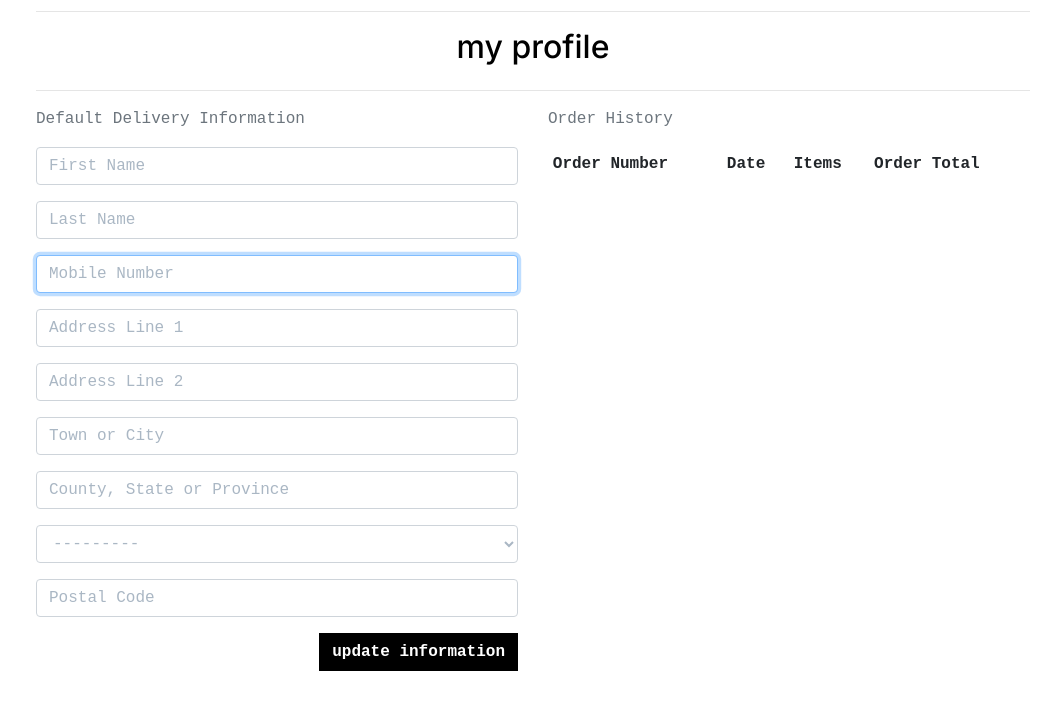
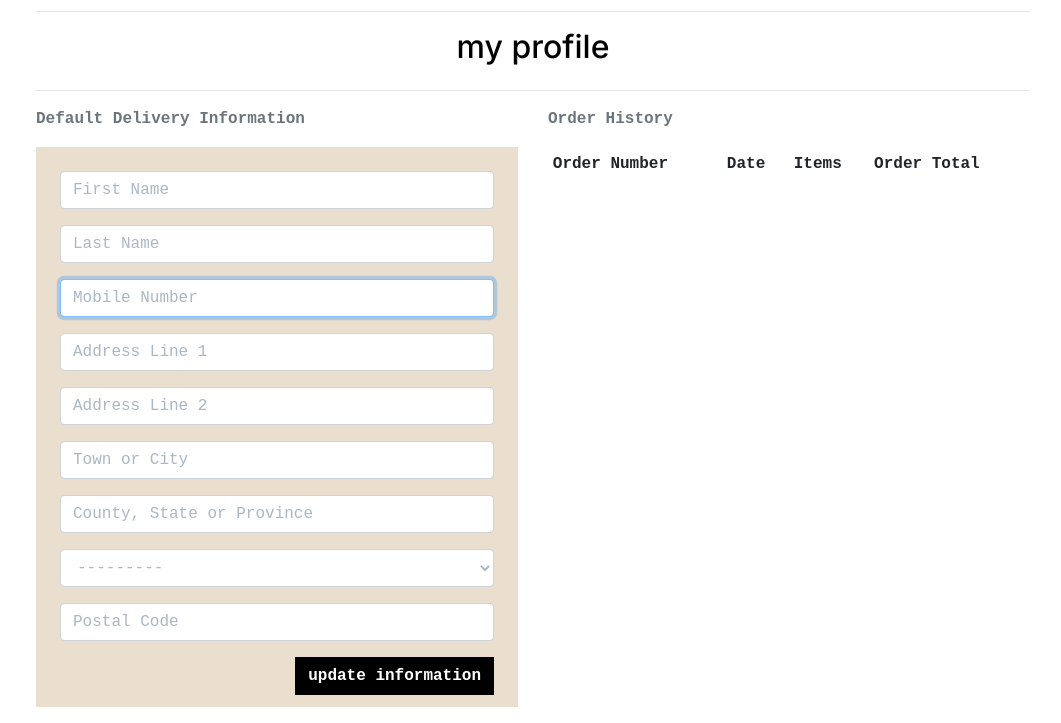
Before and after one commit to tarahwaters/milestone-project4, a Django app: page /profile/ in a window 1280 px wide. Shown: the part 197-920 px from the top of the page, without its empty margins (107-1168 px from the left). Before the commit the page ends 868 px from the top, so only its background shows below. Run offline with Django 3.2, Linux system fonts and the light colour scheme; the visitor is signed in with stand-in values (Sample User, id 1); data comes from the database, SQL or seed files in the repository; data that the repository does not hold is empty; some libraries are stand-ins or nearby versions.

Commit message:
Update Profile form styling

```diff
--- a/profiles/static/profiles/css/profile.css
+++ b/profiles/static/profiles/css/profile.css
@@ -19,3 +19,14 @@
 #id_default_country option:first-child {
     color: #aab7c4;
 }
+
+.profile-form {
+    background-color: #EADFCE;
+    padding: 1.5rem;
+    height: 35rem;
+    margin-bottom: 1rem;
+}
+
+p {
+    font-weight: bold;
+}
--- a/profiles/templates/profiles/profile.html
+++ b/profiles/templates/profiles/profile.html
@@ -28,7 +28,7 @@
         <div class="row">
             <div class="col-12 col-lg-6">
                 <p class="text-muted">Default Delivery Information</p>
-                <form class="mt-3" action="{% url 'profile' %}" method="POST" id="profile-update-form">
+                <form class="mt-3 profile-form" action="{% url 'profile' %}" method="POST" id="profile-update-form">
                     {% csrf_token %}
                     {{ form|crispy }}
                     <button class="btn btn-black rounded-0 text-lowercase float-right font-weight-bold">Update Information</button>
```
